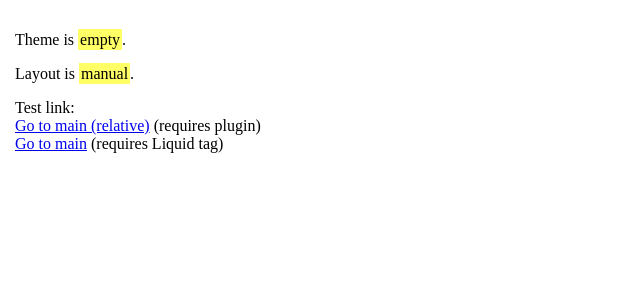
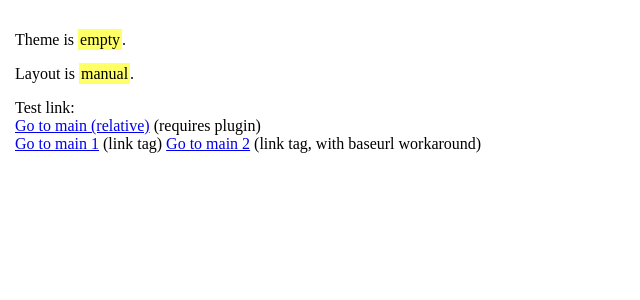
Before and after one commit to kmubiin/fen, a Jekyll site: the page built from sub.md, in a window 1280 px wide. Shown: the top 300 px of the page, without its empty margins (0-640 px from the left). Built offline with Jekyll 4.4.1, drawn with Linux system fonts in a browser that asks for light colours.

Commit message:
revise link tag with baseurl workaround
use link tag as is, and use workaround prefix with baseurl for jekyll older than 4.0 on github pages at this time

```diff
--- a/sub.md
+++ b/sub.md
@@ -11,4 +11,6 @@ Layout is <span class="code">{% if page.layout %}
 
 Test link:
 [Go to main (relative)](main.md) (requires plugin)
-[Go to main]({% link main.md %}) (requires Liquid tag)
+[Go to main 1]({% link main.md %}) (link tag)
+[Go to main 2]({{ site.baseurl }}{% link main.md %}) (link
+tag, with baseurl workaround)
```
Also changed, not shown: main.md (+3 -1 lines).
